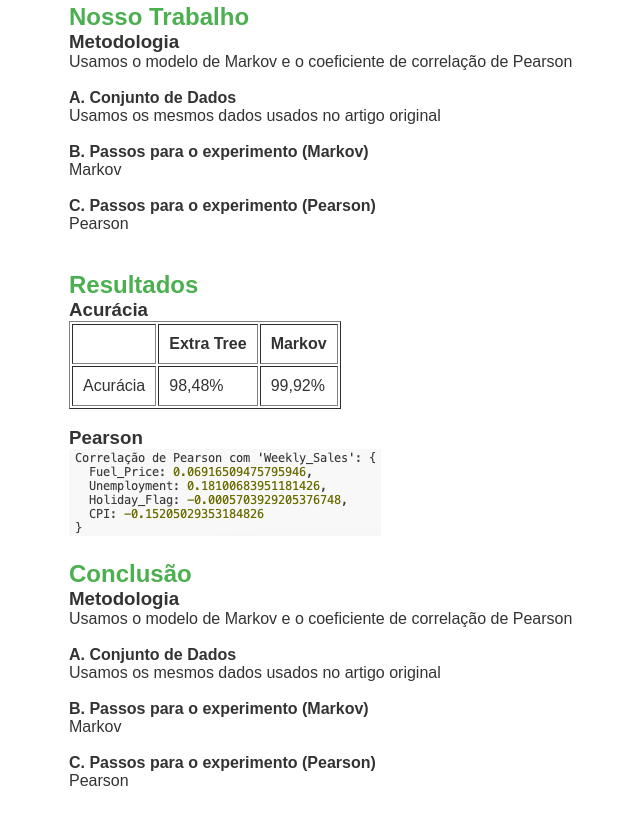
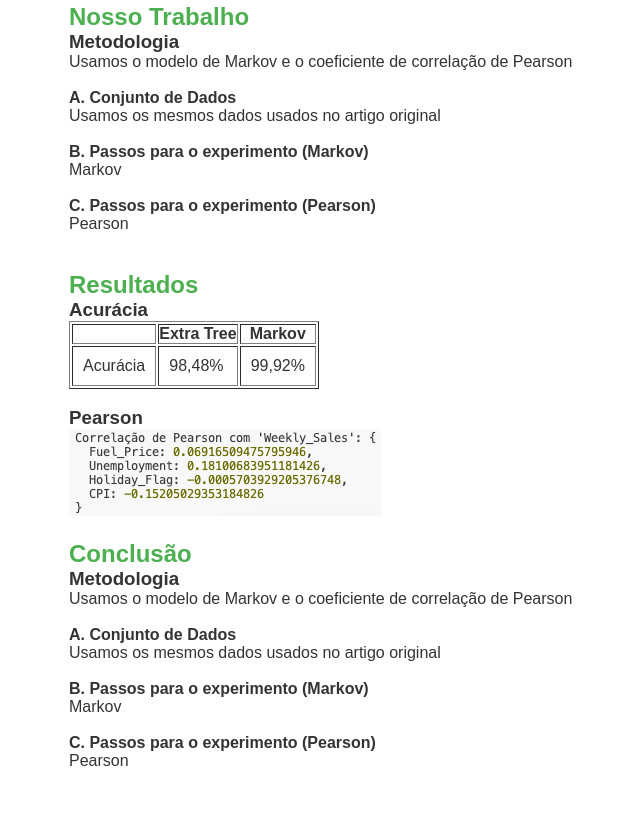
Before and after one commit to junior-silva-fatec/machine-learning-previsao_de_vendas, a plain HTML site: page docs/index.html in a window 1280 px wide. Shown: the part 1226-2050 px from the top of the page, without its empty margins (151-791 px from the left). Drawn offline with Linux system fonts and the light colour scheme.

Commit message:
Td padding

```diff
--- a/docs/styles.css
+++ b/docs/styles.css
@@ -66,6 +66,6 @@ ol {
     margin-left: 20px;
 }
 
-th, td {
+td {
     padding: 10px;
 }
```
